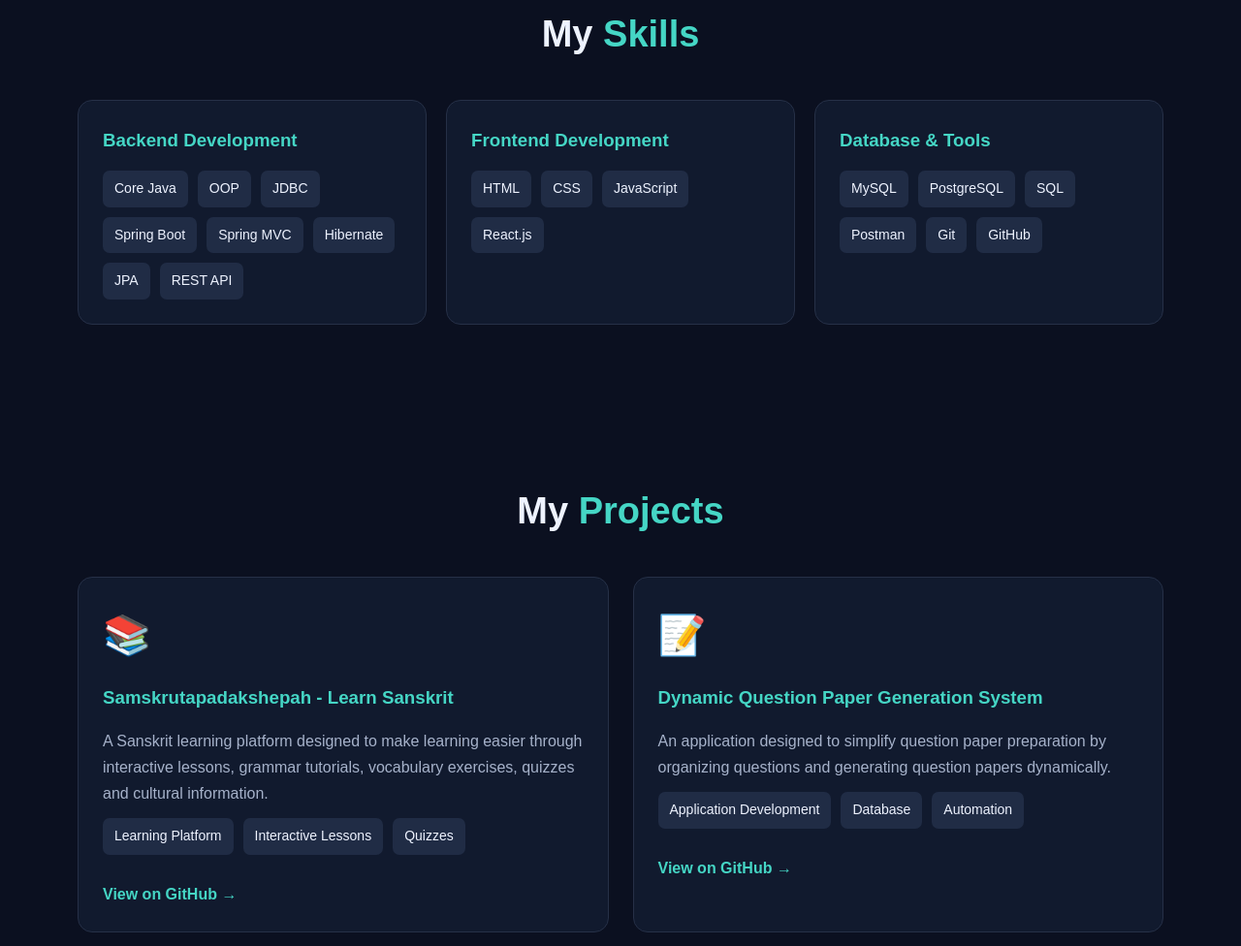
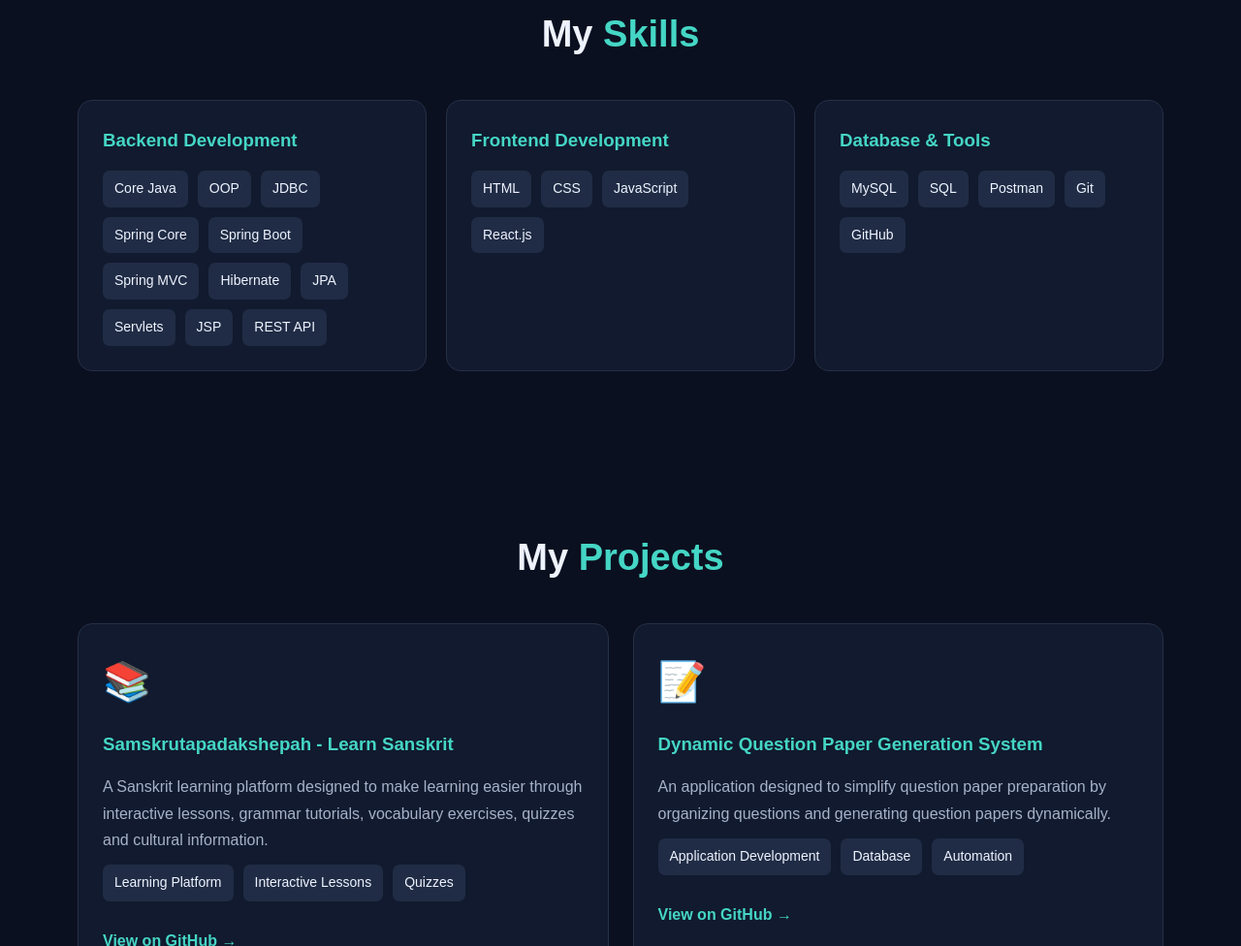
Before and after one commit to Jhansi184/arrabothu-jhansi.github.io, a plain HTML site: page index.html in a window 1280 px wide. Shown: the part 1222-2198 px from the top of the page at 97% size. Drawn offline with Linux system fonts and the light colour scheme.

Commit message:
Add files via upload

```diff
--- a/index.html
+++ b/index.html
@@ -405,10 +405,13 @@ footer {
                 <span>Core Java</span>
                 <span>OOP</span>
                 <span>JDBC</span>
+                <span>Spring Core</span>
                 <span>Spring Boot</span>
                 <span>Spring MVC</span>
                 <span>Hibernate</span>
                 <span>JPA</span>
+                <span>Servlets</span>
+                <span>JSP</span>
                 <span>REST API</span>
             </div>
         </div>
@@ -427,7 +430,6 @@ footer {
             <h3>Database & Tools</h3>
             <div class="tags">
                 <span>MySQL</span>
-                <span>PostgreSQL</span>
                 <span>SQL</span>
                 <span>Postman</span>
                 <span>Git</span>
```
